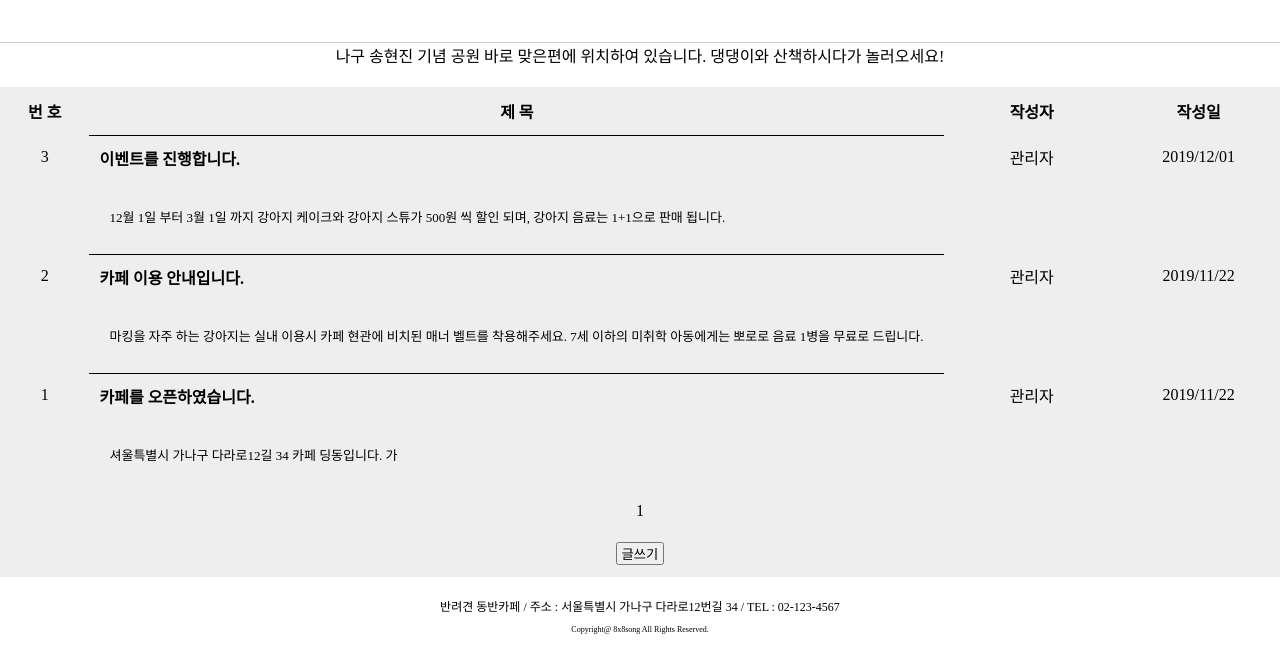
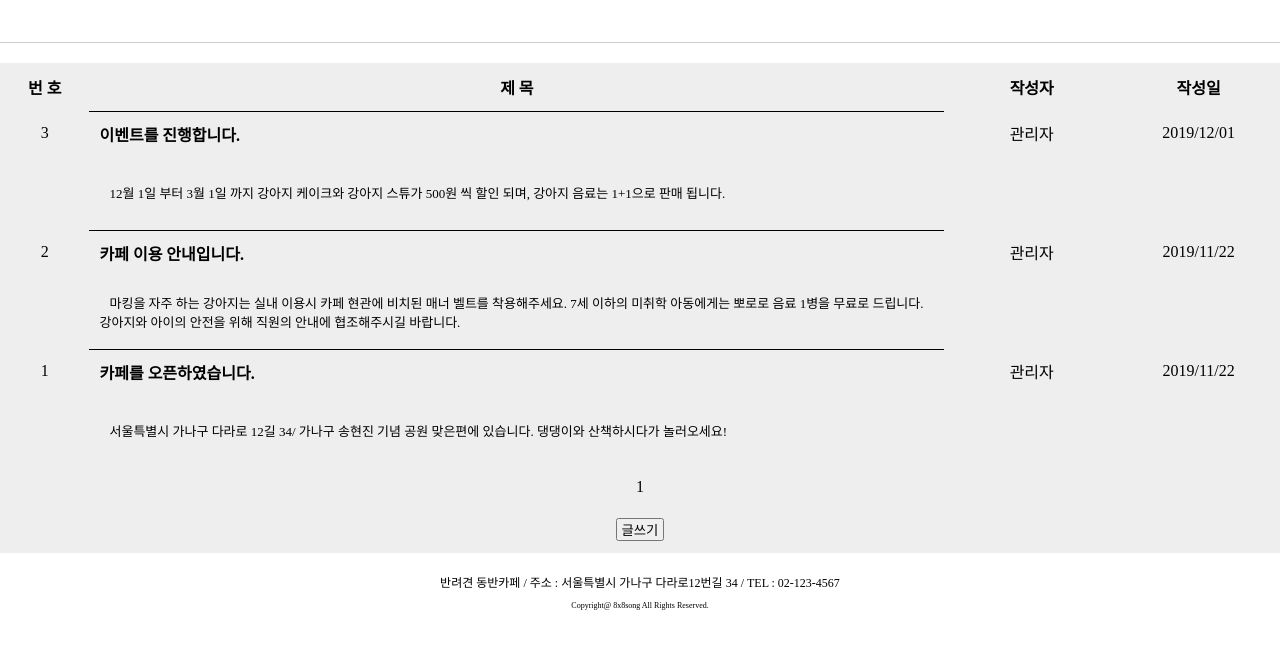
Before and after one commit to Zipge/Cafe-Dingdong, a plain HTML site: page 02_notice.html in a window 1280 px wide. Shown: the part 223-887 px from the top of the page. After the commit the page ends 863 px from the top, so only its background shows below. Drawn offline with Linux system fonts and the light colour scheme.

Commit message:
오타수정

```diff
--- a/02_notice.html
+++ b/02_notice.html
@@ -157,7 +157,7 @@
                             </tr>
                             <tr>
                                 <td align="center"></td>
-                                <td align="left" class="postText">마킹을 자주 하는 강아지는 실내 이용시 카페 현관에 비치된 매너 벨트를 착용해주세요. 7세 이하의 미취학 아동에게는 뽀로로 음료 1병을 무료로 드립니다.</td>
+                                <td align="left" class="postText">마킹을 자주 하는 강아지는 실내 이용시 카페 현관에 비치된 매너 벨트를 착용해주세요. 7세 이하의 미취학 아동에게는 뽀로로 음료 1병을 무료로 드립니다. 강아지와 아이의 안전을 위해 직원의 안내에 협조해주시길 바랍니다.</td>
                             </tr>
                             <tr>
                                 <td align="center">1</td>
@@ -166,8 +166,8 @@
                                 <td align="center">2019/11/22</td>
                             </tr>
                             <tr>
-                                <td align="center"></td>나구 송현진 기념 공원 바로 맞은편에 위치하여 있습니다. 댕댕이와 산책하시다가 놀러오세요!</td>
-                                <td align="left" class="postText">셔울특별시 가나구 다라로12길 34 카페 딩동입니다. 가
+                                <td align="center"></td>
+                                <td align="left" class="postText">서울특별시 가나구 다라로 12길 34/ 가나구 송현진 기념 공원 맞은편에 있습니다. 댕댕이와 산책하시다가 놀러오세요!</td>
                             </tr>
                             <tr>
                                 <td align = "center" colspan="4">1</td>
```
